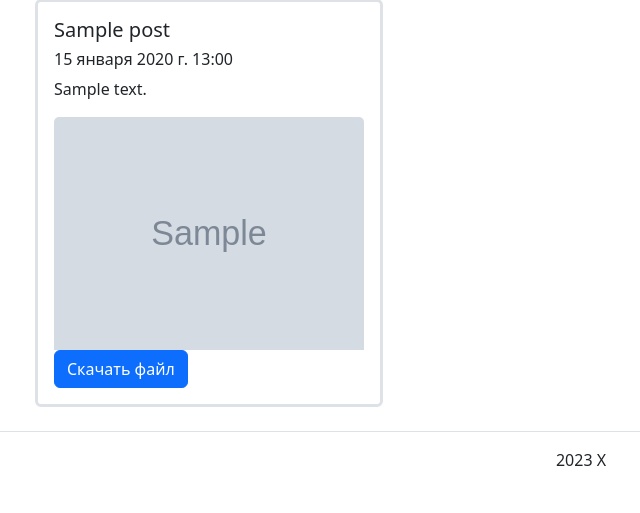
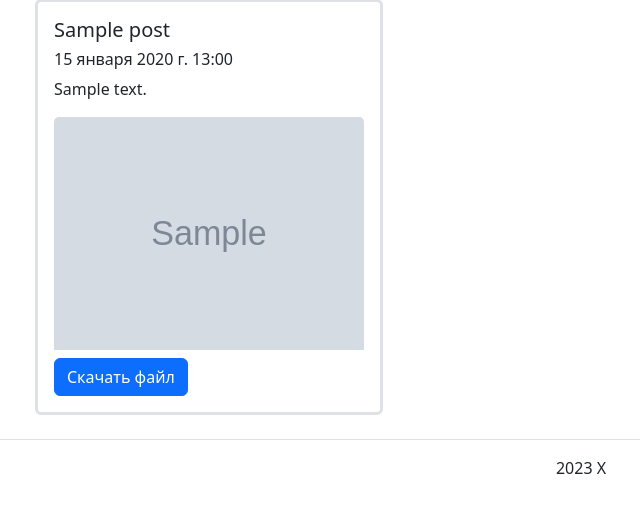
Before and after one commit to Lolozius/STLShelter, a Django app: page / in a window 1280 px wide. Shown: the part 75-588 px from the top of the page, without its empty margins (59-699 px from the left). Run offline with Django 4.2, Linux system fonts and the light colour scheme; tables that the repository leaves empty hold one stand-in row (values such as "Sample post"); grey boxes marked "Sample" are stand-in pictures; some libraries are stand-ins or nearby versions.

Commit message:
rollback

```diff
--- a/shelter/sheel/views.py
+++ b/shelter/sheel/views.py
@@ -40,7 +40,6 @@ def download_file(request, post_id):
     file_path = post.document.path  # Получаем путь к файлу
     file_name = os.path.basename(file_path)  # Извлекаем имя файла
 
-
     with open(file_path, 'rb') as file:
         response = HttpResponse(file.read(), content_type='application/octet-stream')
         response['Content-Disposition'] = f'attachment; filename="{file_name}"'
--- a/shelter/templates/includes/content.html
+++ b/shelter/templates/includes/content.html
@@ -6,8 +6,9 @@
   .card:hover {
     transform: scale(1.05);
   }
-  {% load thumbnail %}
 </style>
+{% load static %}
+{% load thumbnail %}
 <div class="container">
   <div class="row">
     {% for post in page_obj %}
@@ -19,7 +20,7 @@
           <p class="card-text">{{ post.text|slice:":50" }}</p>
           {% thumbnail post.image "800x800" crop="center" upscale=False as img %}
           <img src="{{ img.url }}"
-               class="card-img-top">
+               class="card-img-top mb-2" >
           {% endthumbnail %}
           <a href="{% url 'shells:download_file' post.id %}" class="btn btn-primary">Скачать файл</a>
           {% if request.user.is_authenticated %}
--- a/shelter/templates/page/create_post.html
+++ b/shelter/templates/page/create_post.html
@@ -6,7 +6,7 @@
     <div class="mb-3">
       {{ field.label_tag }}
       {% if field.widget.input_type == 'file' %}
-        <div class="custom-file {% if field.errors %}is-invalid{% endif %}">
+        <div class="custom-file  {% if field.errors %}is-invalid{% endif %}">
           {{ field }}
           <label class="custom-file-label" for="{{ field.id_for_label }}">Выберите файл...</label>
           {% for error in field.errors %}
```
